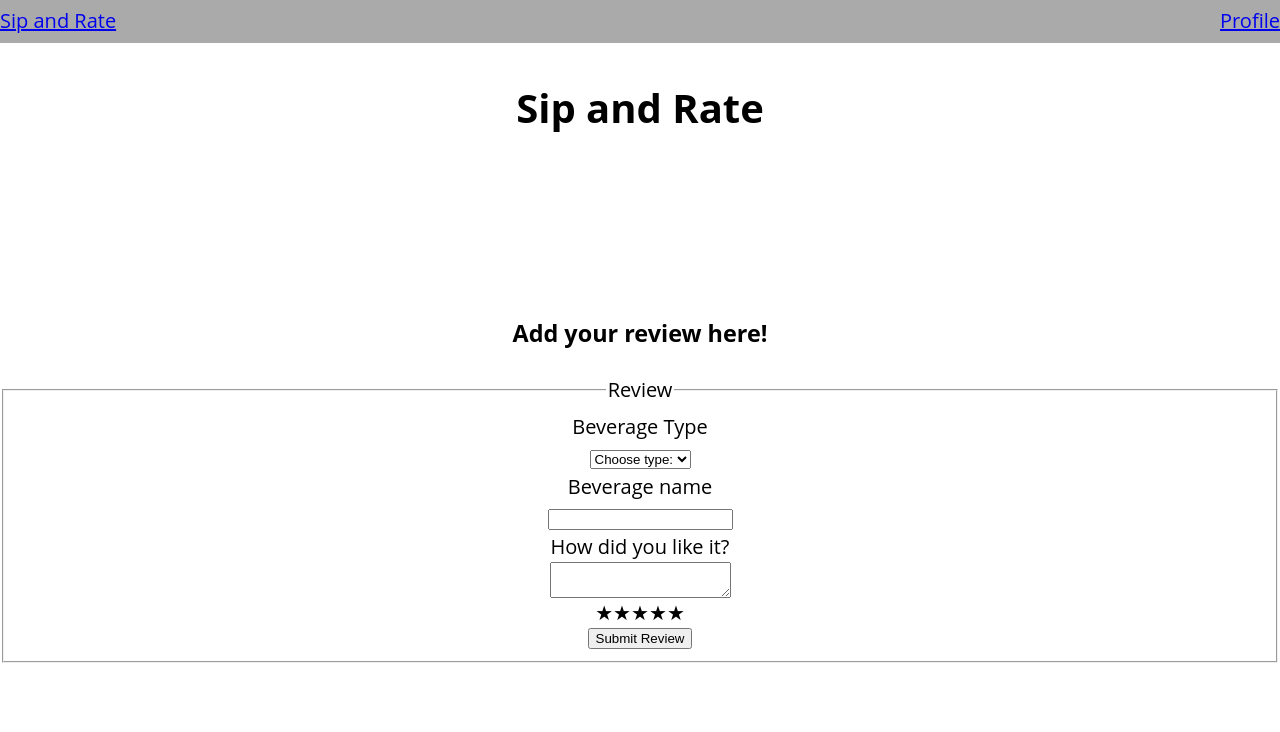
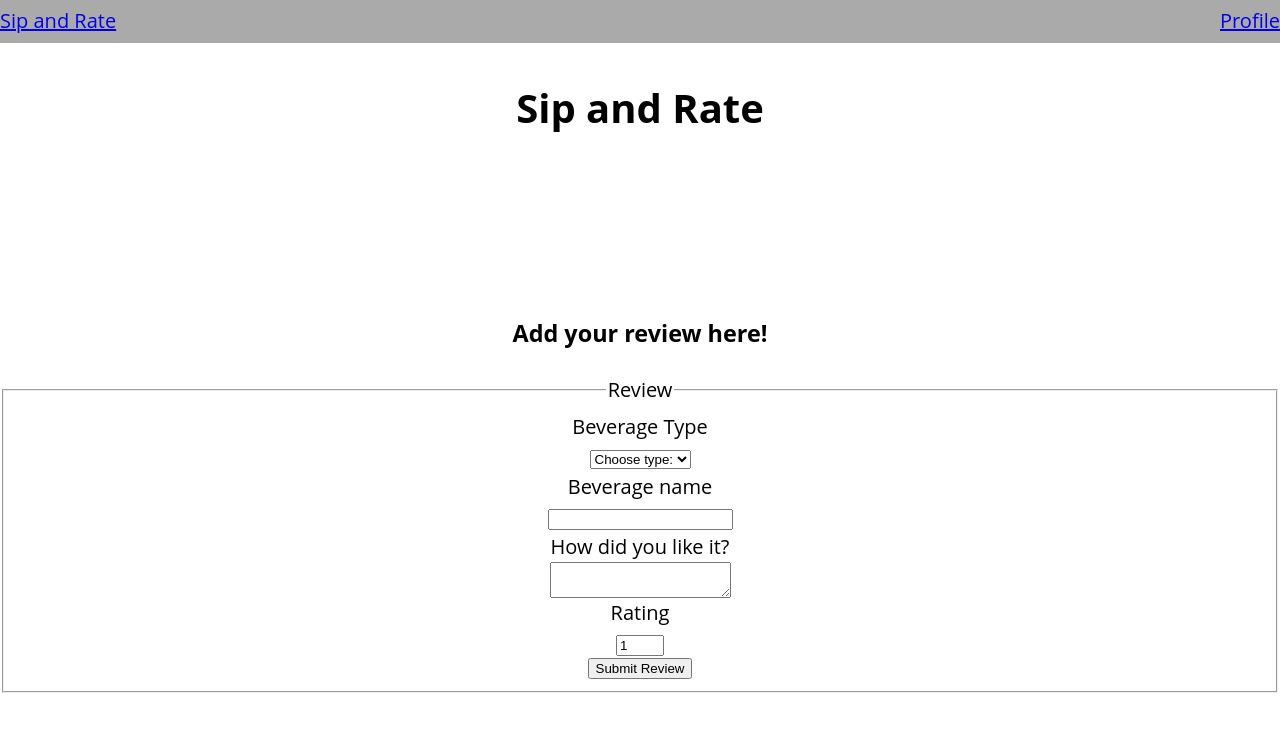
Before and after one commit to bahitssara/Sip-Rate, a React (Create React App) app: page /addreview in a window 1280 px wide. Shown: the top 732 px of the page. Built offline with nearby package versions, Linux system fonts and the light colour scheme; no server answers.

Commit message:
star-rating

```diff
--- a/src/AddReviewPage/AddReview.js
+++ b/src/AddReviewPage/AddReview.js
@@ -26,11 +26,16 @@ class AddReview extends React.Component{
                             <input type='text' name='beverage' id='beverage-input' /*value='beverage name'*/ />
                             <label>How did you like it?</label>
                             <textarea type='text' name='email' id='email-input' /*value='Write your thoughts here!'*/ />
-                            <span>&#9733;</span>
-                            <span>&#9733;</span>
-                            <span>&#9733;</span>
-                            <span>&#9733;</span>
-                            <span>&#9733;</span>
+                            <label htmlFor='rating'>Rating{' '}</label>
+                                <input
+                                type='number'
+                                name='rating'
+                                id='rating'
+                                defaultValue='1'
+                                min='1'
+                                max='5'
+                                required
+                                />
                             <button className='add-review-button' /*value='add-review'*/>Submit Review</button>
                         </fieldset>
                         </form>
--- a/src/App/App.js
+++ b/src/App/App.js
@@ -1,6 +1,5 @@
 import React from 'react';
 import {Route} from 'react-router-dom';
-import config from '../config'
 import HomePage from '../HomePage/HomePage'
 import Header from '../Header/Header';
 import SignUpForm from '../SignUpForm/SignUpForm';
--- a/src/ProfilePage/ProfilePage.js
+++ b/src/ProfilePage/ProfilePage.js
@@ -2,11 +2,12 @@ import React from 'react';
 import './ProfilePage.css';
 import { Link } from 'react-router-dom';
 import SipRateContext from '../SipRateContext'
+import StarRating from '../StarRating/StarRating'
 
 class ProfilePage extends React.Component {
     static contextType = SipRateContext;
     render() {
-        const { reviews=[], users=[], beverages=[] } = this.context;
+        const { reviews=[] } = this.context;
         return(
             <section className="profile-page">
                 <div className="user-reviews-main">
@@ -16,6 +17,7 @@ class ProfilePage extends React.Component {
                          <li key={review.id} className="user-reviews">
                          <h4>{review.bev_name}</h4>
                          <p>{review.user_review}</p>
+                         <StarRating value={review.rating} />
                          <Link to='/editreview'>
                          <button className="edit-review">Edit</button>
                          </Link>
--- a/src/SearchPage/SearchPage.js
+++ b/src/SearchPage/SearchPage.js
@@ -2,12 +2,13 @@ import React from 'react';
 import './SearchPage.css';
 import SipRateContext from '../SipRateContext';
 import { Link } from 'react-router-dom';
+import StarRating from '../StarRating/StarRating'
 
 class SearchPage extends React.Component {
     static contextType = SipRateContext;
     render(){
         const { beverages=[] } = this.context;
-
+        console.log(this.context.beverages)
         return(
             <section className="search-page">
                 <h3>Search here, or manually add a beverage to review</h3>
@@ -29,6 +30,7 @@ class SearchPage extends React.Component {
                                 </Link>
                                 <p>{beverage.type}</p>
                                 <p>{beverage.description}</p>
+                                <StarRating value={beverage.overall_rating}/>
                             </li>
                         )}
                     </ul>
--- /dev/null
+++ b/src/StarRating/StarRating.js
@@ -0,0 +1,15 @@
+import React from 'react';
+import './StarRating.css';
+
+export default function Rating(props) {
+  const stars = [0, 0, 0, 0, 0].map((_, i) =>
+    (i < props.value)
+      ? <span key={i}>&#9733; </span>
+      : <span key={i}>&#9734; </span>
+  );
+  return (
+    <div className="rating">
+      {stars}
+    </div>
+  );
+}
```
Also changed, not shown: src/StarRating/StarRating.css (added).
